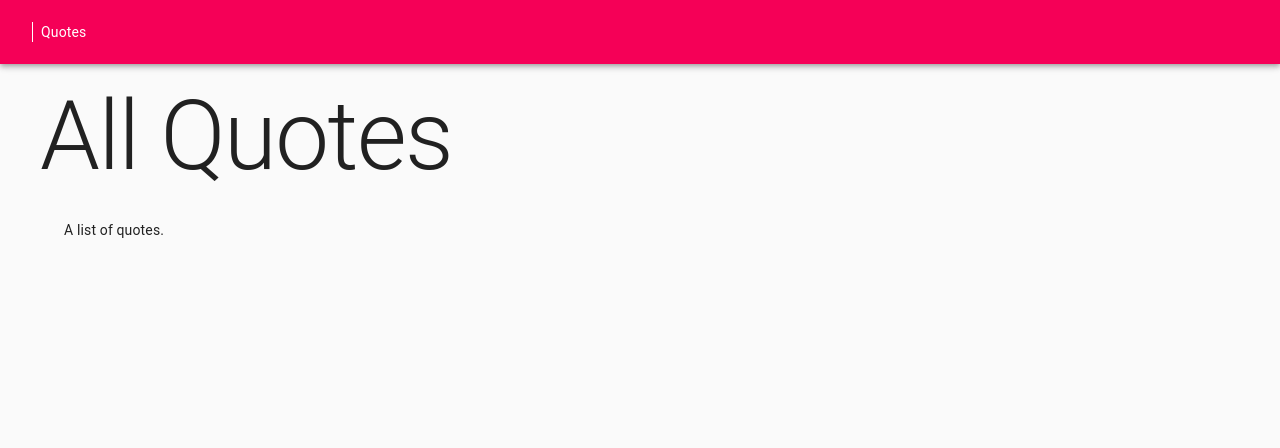
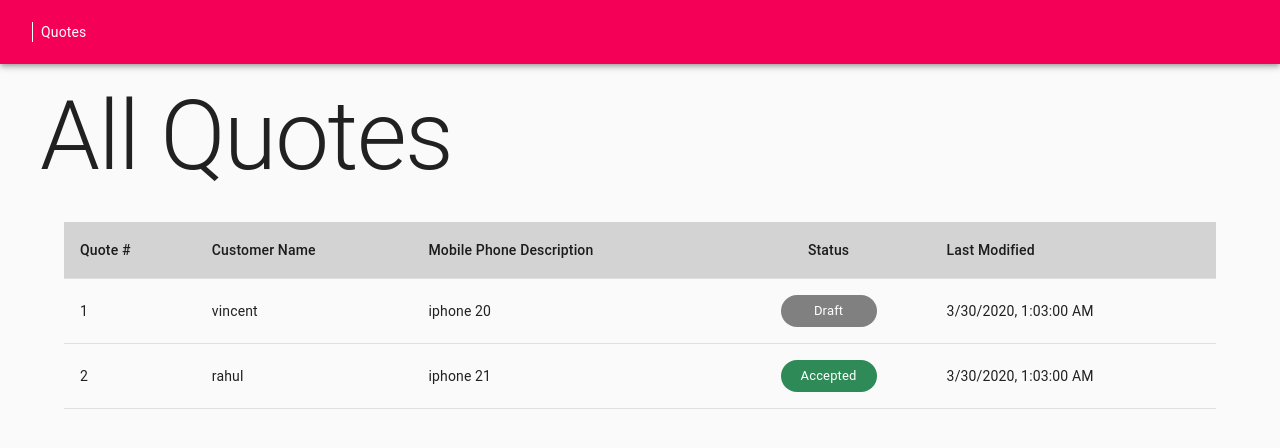
Before and after one commit to rahulpnath/quotes, a React (Create React App) app in the folder ui/: page /quotes in a window 1280 px wide. Shown: the top 448 px of the page. Built offline with nearby package versions, Linux system fonts and the light colour scheme.

Commit message:
Show hardcoded quote list

```diff
--- /dev/null
+++ b/ui/src/views/components/application/LoadingPane.module.scss
@@ -0,0 +1,3 @@
+.root {
+  text-align: center;
+}
--- /dev/null
+++ b/ui/src/views/components/application/LoadingPane.tsx
@@ -0,0 +1,17 @@
+import React from 'react';
+import styles from './LoadingPane.module.scss';
+import { CircularProgress } from '@material-ui/core';
+
+interface ILoadingPaneProps {
+  isLoading: boolean;
+}
+
+export const LoadingPane: React.FC<ILoadingPaneProps> = function({ isLoading, children }) {
+  return isLoading ? (
+    <div className={styles.root}>
+      <CircularProgress size={48} thickness={4} color="primary" />
+    </div>
+  ) : (
+    <>{children || null} </>
+  );
+};
--- /dev/null
+++ b/ui/src/views/routes/quotes/QuoteStatus.tsx
@@ -0,0 +1,37 @@
+import { Chip } from '@material-ui/core';
+import { QuoteStatusCode } from 'api/api-models';
+import React from 'react';
+
+export interface IQuoteStatusProps {
+  statusCode: QuoteStatusCode;
+  className?: string;
+}
+
+const getStatusColor = (statusCode: QuoteStatusCode) => {
+  switch (statusCode) {
+    case QuoteStatusCode.Open:
+      return 'orange';
+    case QuoteStatusCode.Accepted:
+      return 'seagreen';
+    case QuoteStatusCode.Expired:
+      return 'red';
+    case QuoteStatusCode.Draft:
+      return 'grey';
+    default:
+      return 'grey';
+  }
+};
+
+export const QuoteStatus: React.FC<IQuoteStatusProps> = ({ statusCode, className }) => {
+  const statusColor = getStatusColor(statusCode);
+  return (
+    <Chip
+      className={className}
+      label={statusCode}
+      component="span"
+      color="primary"
+      style={{ backgroundColor: statusColor, width: '6rem' }}
+      variant="default"
+    />
+  );
+};
--- /dev/null
+++ b/ui/src/views/routes/quotes/QuotesList.module.scss
@@ -0,0 +1,31 @@
+.actions {
+  margin: 0;
+  display: flex;
+  justify-content: space-between;
+}
+
+.newquote {
+  width: 12rem;
+}
+
+.table {
+  margin-top: 1rem;
+}
+
+.tablehead {
+  background-color: lightgray;
+}
+
+.row {
+  cursor: pointer;
+
+  &:hover {
+    td {
+      color: darkslateblue;
+    }
+  }
+}
+
+.noquotes {
+  text-align: center;
+}
--- a/ui/src/views/routes/quotes/QuotesList.tsx
+++ b/ui/src/views/routes/quotes/QuotesList.tsx
@@ -1,10 +1,65 @@
+import { Table, TableBody, TableCell, TableHead, TableRow } from '@material-ui/core';
+import { QuoteStatusCode, QuoteSummaryDto } from 'api/api-models';
 import React from 'react';
+import { useHistory } from 'react-router-dom';
+import { LoadingPane } from 'views/components/application/LoadingPane';
 import { PageLayout } from 'views/components/application/PageLayout';
+import styles from './QuotesList.module.scss';
+import { QuoteStatus } from './QuoteStatus';
 
 export const QuotesList: React.FC = () => {
+  const quotes: QuoteSummaryDto[] = [
+    {
+      id: '1',
+      quoteNumber: 1,
+      statusCode: QuoteStatusCode.Draft,
+      lastModifiedAt: new Date(),
+      customerName: 'vincent',
+      mobilePhoneDescription: 'iphone 20',
+    },
+    {
+      id: '2',
+      quoteNumber: 2,
+      statusCode: QuoteStatusCode.Accepted,
+      lastModifiedAt: new Date(),
+      customerName: 'rahul',
+      mobilePhoneDescription: 'iphone 21',
+    },
+  ];
+  const history = useHistory();
+
   return (
     <PageLayout title="All Quotes" parent="none">
-      <p>A list of quotes.</p>
+      <LoadingPane isLoading={false}>
+        <Table className={styles.table}>
+          <TableHead className={styles.tablehead}>
+            <TableRow>
+              <TableCell>Quote #</TableCell>
+              <TableCell>Customer Name</TableCell>
+              <TableCell>Mobile Phone Description</TableCell>
+              <TableCell align="center">Status</TableCell>
+              <TableCell>Last Modified</TableCell>
+            </TableRow>
+          </TableHead>
+          <TableBody>
+            {quotes.map(q => {
+              const openQuote = () => history.push(`/quotes/${q.id}`);
+              return (
+                <TableRow key={q.id} className={styles.row}>
+                  <TableCell onClick={openQuote}>{q.quoteNumber}</TableCell>
+                  <TableCell onClick={openQuote}>{q.customerName}</TableCell>
+                  <TableCell onClick={openQuote}>{q.mobilePhoneDescription}</TableCell>
+                  <TableCell onClick={openQuote} align="center">
+                    <QuoteStatus statusCode={q.statusCode}></QuoteStatus>
+                  </TableCell>
+                  <TableCell onClick={openQuote}>{q.lastModifiedAt.toLocaleString()}</TableCell>
+                </TableRow>
+              );
+            })}
+          </TableBody>
+        </Table>
+        {quotes.length === 0 && <p className={styles.noquotes}>There are no matching Quotes.</p>}
+      </LoadingPane>
     </PageLayout>
   );
 };
```
